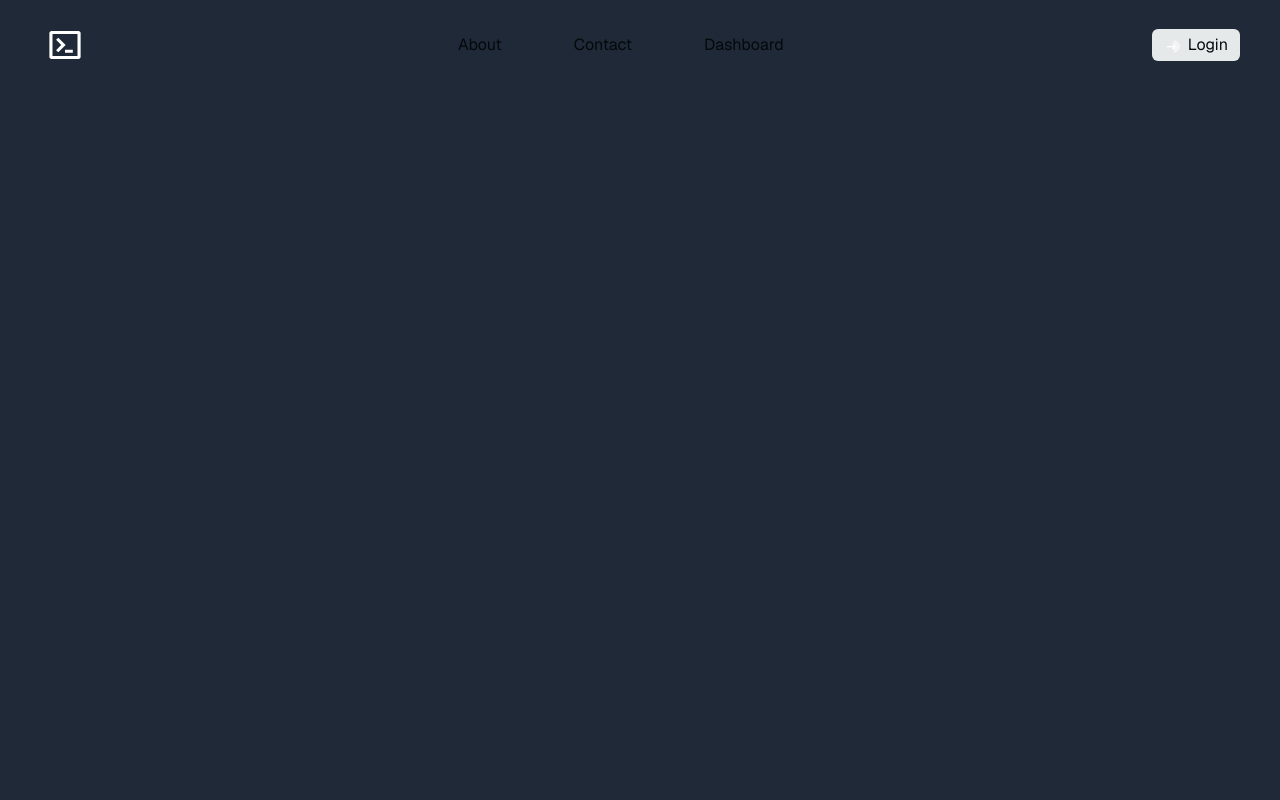
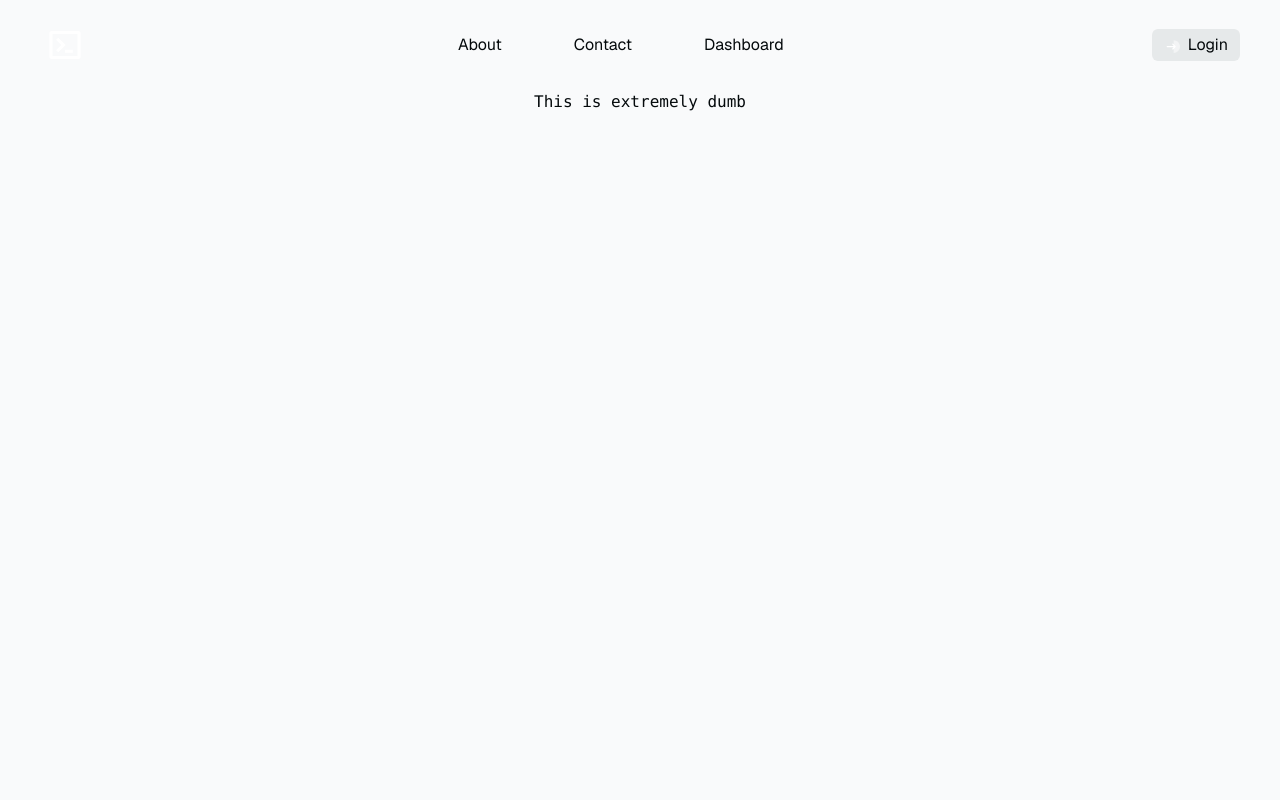
Before and after one commit to saurabhje/code-board, a Next.js app: page / in a window 1280 px wide. Shown: the top 800 px of the page. Built offline with nearby package versions, Linux system fonts and the light colour scheme; no server answers.

Commit message:
still happening

```diff
--- a/app/page.tsx
+++ b/app/page.tsx
@@ -1,6 +1,6 @@
 import { createClient } from "@/utils/supabase/server";
 import { cookies } from "next/headers";
-
+import styles from "../app/utils.module.css";
 
 export default async function Index() {
   const cookieStore = cookies();
@@ -17,7 +17,10 @@ export default async function Index() {
   const isSupabaseConnected = canInitSupabaseClient();
 
   return (
-    <div className="flex flex-col items-center">
+    <div>
+      <code>
+        This is extremely dumb
+      </code>
     </div>
   );
 }
--- a/tailwind.config.js
+++ b/tailwind.config.js
@@ -7,7 +7,7 @@ module.exports = {
   theme: {
     extend: {
       colors: {
-        background: '#1f2937',
+        background: 'hsl(var(--background))',
         foreground: 'hsl(var(--foreground))',
         btn: {
           background: 'hsl(var(--btn-background))',
```
Also changed, not shown: app/utils.module.css (added).
